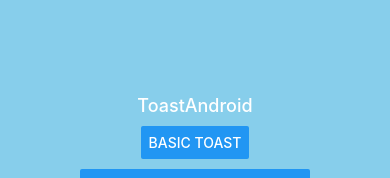
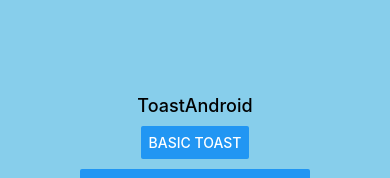
Before and after one commit to muazimmaqbool/React-Native-Tutorials, a React Native app: screen / in a window 390 px wide. Shown: the part 244-422 px from the top of the page. Built offline with nearby package versions, Linux system fonts and the light colour scheme.

Commit message:
Toast example

```diff
--- a/Components/M_ToastAndroid.jsx
+++ b/Components/M_ToastAndroid.jsx
@@ -22,9 +22,9 @@ const M_ToastAndroid = () => {
 
     const showToastWithGravity = () => {
         ToastAndroid.showWithGravity(
-          'All Your Base Are Belong To Us',
+          'This is toast with gravity',
           ToastAndroid.SHORT,
-          ToastAndroid.CENTER,
+          ToastAndroid.TOP,
         );
       };
 
@@ -74,7 +74,7 @@ const styles = StyleSheet.create({
       },
       text:{
         fontSize:18,
-        color:"white",
+        color:"black",
         fontWeight:"500"
       }
 })
```
